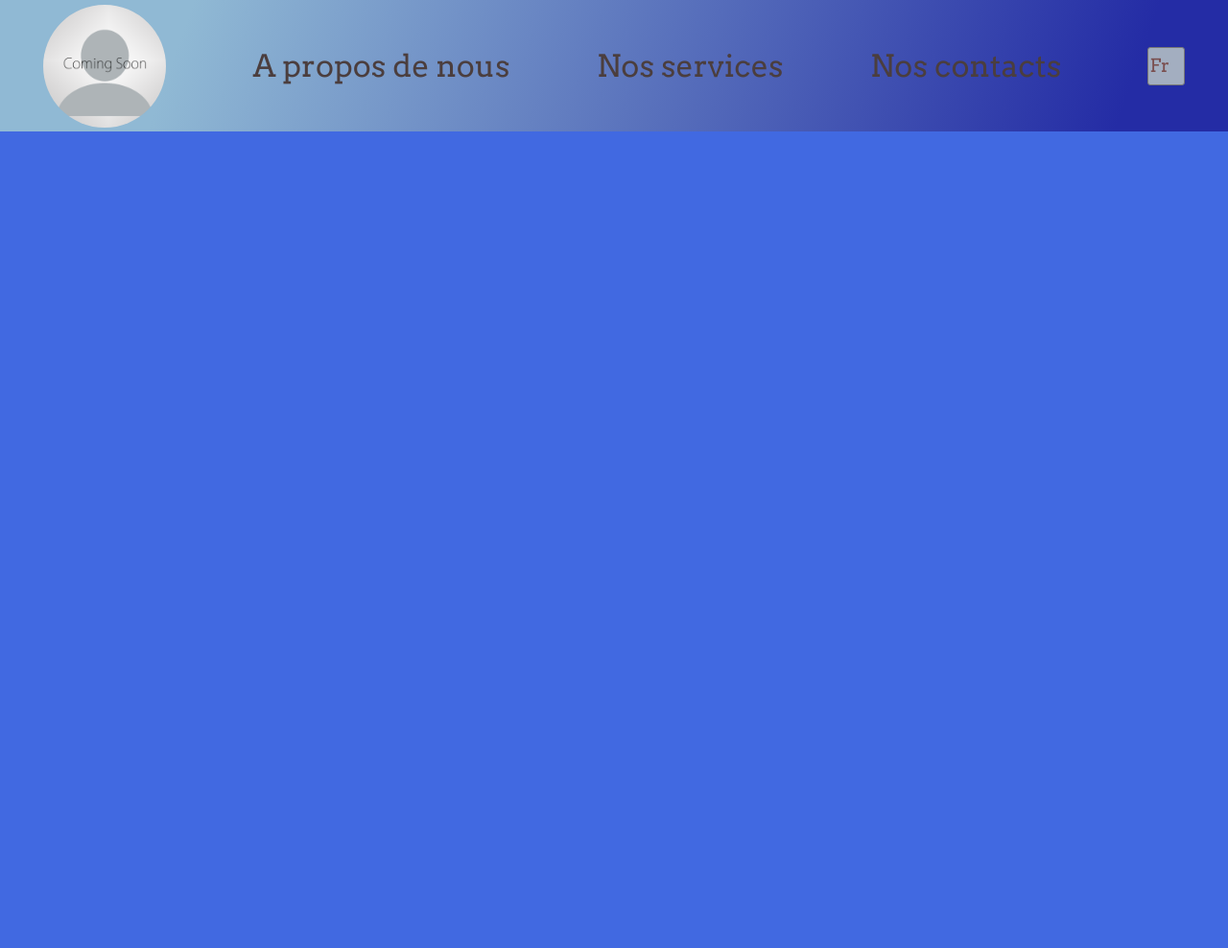
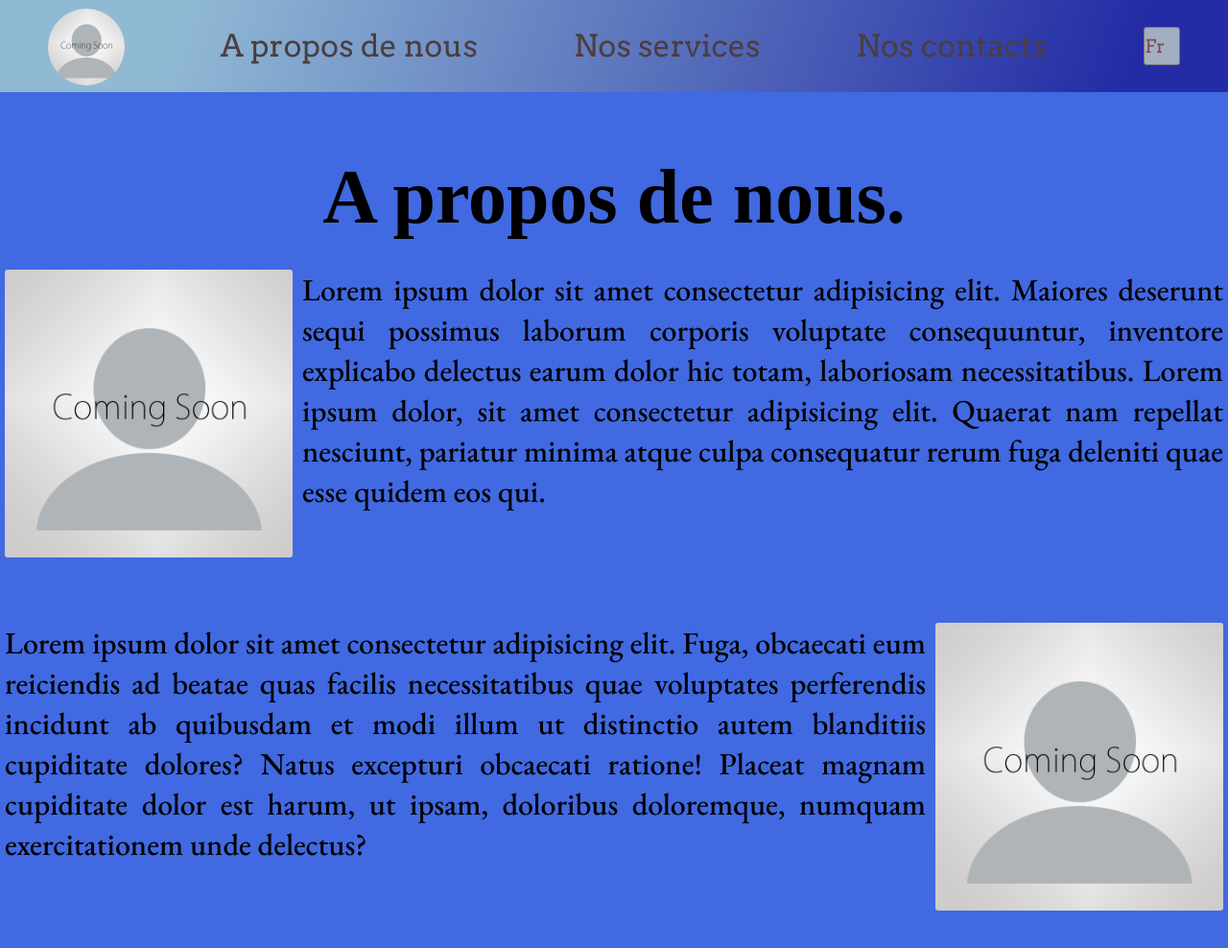
Before and after one commit to Sofien-Bouharb/souissiWebSite, a plain HTML site: page index.html in a window 1280 px wide. Shown: the whole page at 96% size. Before the commit the page ends 800 px from the top, so only its background shows below. Drawn offline with nearby package versions, Linux system fonts and the light colour scheme.

Commit message:
biography part added

```diff
--- a/css/style.css
+++ b/css/style.css
@@ -17,6 +17,12 @@ body {
   background-color: royalblue;
   display: flex;
   flex-flow: column nowrap;
+  height: 1000px;
+}
+
+main {
+  display: block;
+  margin-top: 10vh;
 }
 
 /* header_styling */
@@ -26,7 +32,7 @@ header {
   left: 0;
   display: flex;
   flex-flow: row nowrap;
-  width: 100vw;
+  width: 100%;
   z-index: 10;
 }
 
@@ -100,6 +106,49 @@ header {
   color: #7a4f4f;
 }
 
+/* biography */
+
+.biographyImg1 {
+  border-radius: 3px;
+  margin-right: 10px;
+  margin-left: 5px;
+  float: left;
+}
+.biographyImg2 {
+  border-radius: 3px;
+  margin-right: 5px;
+  margin-left: 10px;
+  float: right;
+}
+.biographyP1 {
+  margin-right: 5px;
+  margin-left: 5px;
+  text-align: justify;
+  font-family: "EB Garamond", serif;
+  font-optical-sizing: auto;
+  font-style: normal;
+  font-weight: 500;
+  font-size: 1.2rem;
+}
+
+.biographyP2 {
+  margin-right: 5px;
+  margin-left: 5px;
+  text-align: justify;
+  font-family: "EB Garamond", serif;
+  font-optical-sizing: auto;
+  font-style: normal;
+  font-weight: 500;
+  font-size: 1.2rem;
+}
+
+.biographyTitle {
+  display: flex;
+  flex-flow: column;
+  justify-content: center;
+  align-items: center;
+  margin-bottom: 15px;
+}
 /* responsive_design */
 
 /* small */
@@ -127,6 +176,29 @@ header {
   .menuList li:hover {
     transform: scale(1.1);
   }
+  main {
+    margin-top: 15vh;
+  }
+  header {
+    height: 12vh;
+  }
+  .headerImg {
+    width: 10vh;
+    height: auto;
+  }
+  .secondBiography {
+    margin-top: 1rem;
+  }
+  .biographyP1 {
+    font-size: 1.5rem;
+  }
+  .biographyP2 {
+    font-size: 1.5rem;
+  }
+  .biographyTitle {
+    font-size: 3rem;
+    margin-bottom: 30px;
+  }
 }
 
 /* medium */
@@ -144,6 +216,21 @@ header {
     width: 10vw;
     height: auto;
   }
+  main {
+    margin-top: 14vh;
+  }
+  .biographyImg1 {
+    width: 200px;
+    height: auto;
+  }
+  .biographyImg2 {
+    width: 200px;
+    height: auto;
+  }
+  .biographyTitle {
+    font-size: 4rem;
+    margin-bottom: 30px;
+  }
 }
 
 /* large */
@@ -155,6 +242,27 @@ header {
     width: 3vw;
     height: 4vh;
     font-size: 1rem;
+  }
+  main {
+    margin-top: 13vh;
+  }
+  .biographyImg1 {
+    width: 250px;
+    height: auto;
+  }
+  .biographyImg2 {
+    width: 250px;
+    height: auto;
+  }
+  .biographyP1 {
+    font-size: 2rem;
+  }
+  .biographyP2 {
+    font-size: 2rem;
+  }
+  .biographyTitle {
+    font-size: 5rem;
+    margin-bottom: 30px;
   }
 }
 
@@ -168,6 +276,24 @@ header {
     height: 5vh;
     font-size: 1.2rem;
   }
+  main {
+    margin-top: 20vh;
+  }
+  .biographyImg1 {
+    width: 300px;
+    height: auto;
+  }
+  .biographyImg2 {
+    width: 300px;
+    height: auto;
+  }
+  .secondBiography {
+    margin-top: 5rem;
+  }
+  .biographyTitle {
+    font-size: 5rem;
+    margin-bottom: 30px;
+  }
 }
 
 /* mobile device landscape  */
@@ -177,4 +303,7 @@ header {
     height: 7vh;
     font-size: 1.2rem;
   }
+  main {
+    margin-top: 30vh;
+  }
 }
--- a/index.html
+++ b/index.html
@@ -13,13 +13,19 @@
       href="https://fonts.googleapis.com/css2?family=Arvo:ital,wght@0,400;0,700;1,400;1,700&family=Bebas+Neue&display=swap"
       rel="stylesheet"
     />
+    <link rel="preconnect" href="https://fonts.googleapis.com" />
+    <link rel="preconnect" href="https://fonts.gstatic.com" crossorigin />
+    <link
+      href="https://fonts.googleapis.com/css2?family=EB+Garamond:ital,wght@0,400..800;1,400..800&display=swap"
+      rel="stylesheet"
+    />
     <link rel="stylesheet" href="css/style.css" />
     <title>Mr. & Ms. Soussi</title>
   </head>
   <body>
     <header>
       <ul class="menuList">
-        <li>
+        <li class="headerImg">
           <img
             src="images/blank-profile-picture-coming-soon.png"
             alt="picture"
@@ -27,10 +33,16 @@
             width="40"
           />
         </li>
-        <li><a href="#">A propos de nous</a></li>
-        <li><a href="#">Nos services</a></li>
-        <li><a href="#">Nos contacts</a></li>
-        <li>
+        <li class="aboutUs">
+          <a href="#biography" class="aboutUsLink">A propos de nous</a>
+        </li>
+        <li class="services">
+          <a href="#" class="servicesLink">Nos services</a>
+        </li>
+        <li class="contacts">
+          <a href="#" class="contactsLink">Nos contacts</a>
+        </li>
+        <li class="language">
           <select name="languageSelector">
             <option value="fr">Fr</option>
             <option value="en">En</option>
@@ -38,5 +50,45 @@
         </li>
       </ul>
     </header>
+    <main>
+      <article id="biography">
+        <h1 class="biographyTitle">A propos de nous.</h1>
+        <div class="firstBiography">
+          <img
+            src="images/blank-profile-picture-coming-soon.png"
+            alt="picture"
+            height="150"
+            width="150"
+            class="biographyImg1"
+          />
+          <p class="biographyP1">
+            Lorem ipsum dolor sit amet consectetur adipisicing elit. Maiores
+            deserunt sequi possimus laborum corporis voluptate consequuntur,
+            inventore explicabo delectus earum dolor hic totam, laboriosam
+            necessitatibus. Lorem ipsum dolor, sit amet consectetur adipisicing
+            elit. Quaerat nam repellat nesciunt, pariatur minima atque culpa
+            consequatur rerum fuga deleniti quae esse quidem eos qui.
+          </p>
+        </div>
+        <br /><br />
+        <div class="secondBiography">
+          <img
+            src="images/blank-profile-picture-coming-soon.png"
+            alt="picture"
+            height="150"
+            width="150"
+            class="biographyImg2"
+          />
+          <p class="biographyP2">
+            Lorem ipsum dolor sit amet consectetur adipisicing elit. Fuga,
+            obcaecati eum reiciendis ad beatae quas facilis necessitatibus quae
+            voluptates perferendis incidunt ab quibusdam et modi illum ut
+            distinctio autem blanditiis cupiditate dolores? Natus excepturi
+            obcaecati ratione! Placeat magnam cupiditate dolor est harum, ut
+            ipsam, doloribus doloremque, numquam exercitationem unde delectus?
+          </p>
+        </div>
+      </article>
+    </main>
   </body>
 </html>
```
